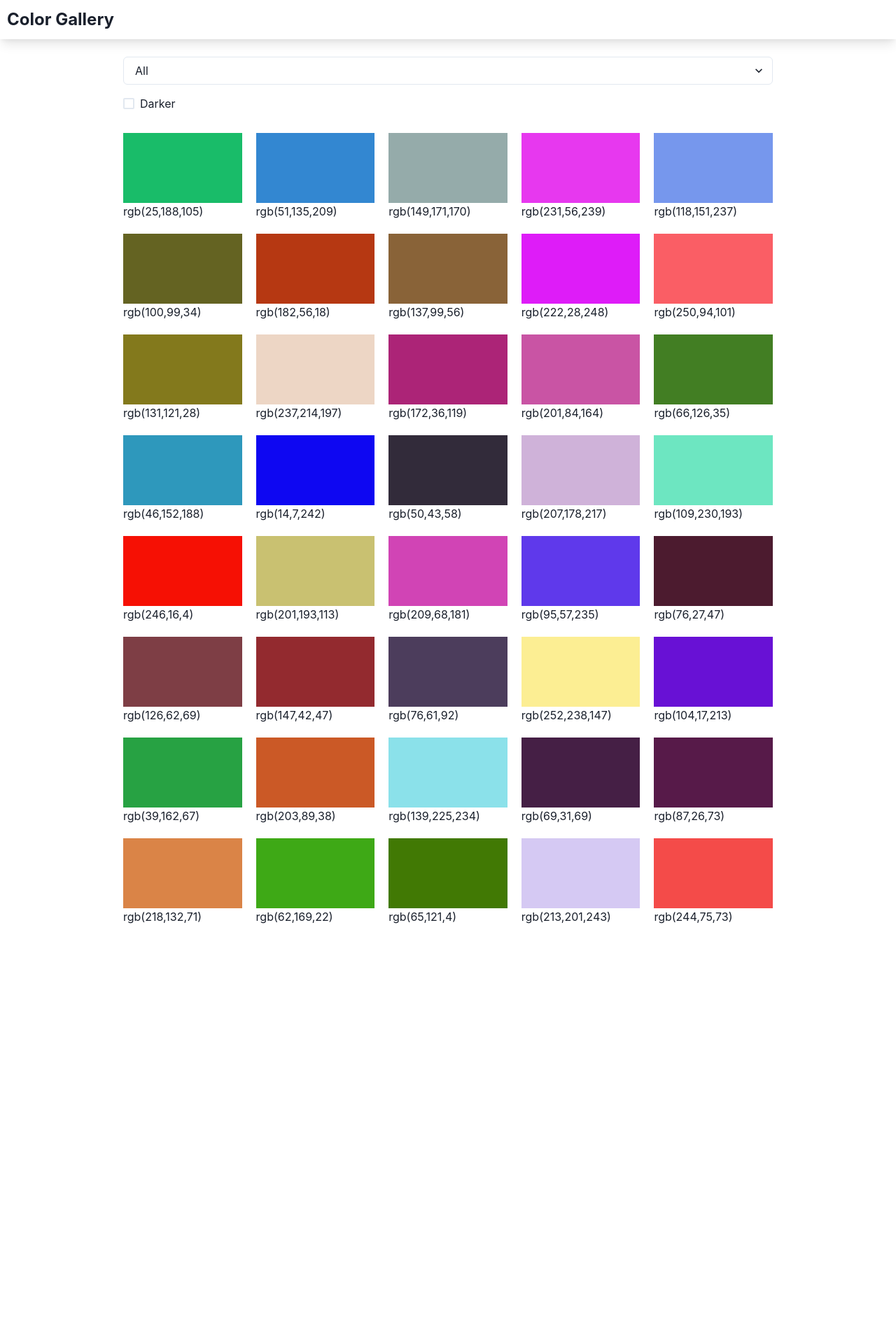
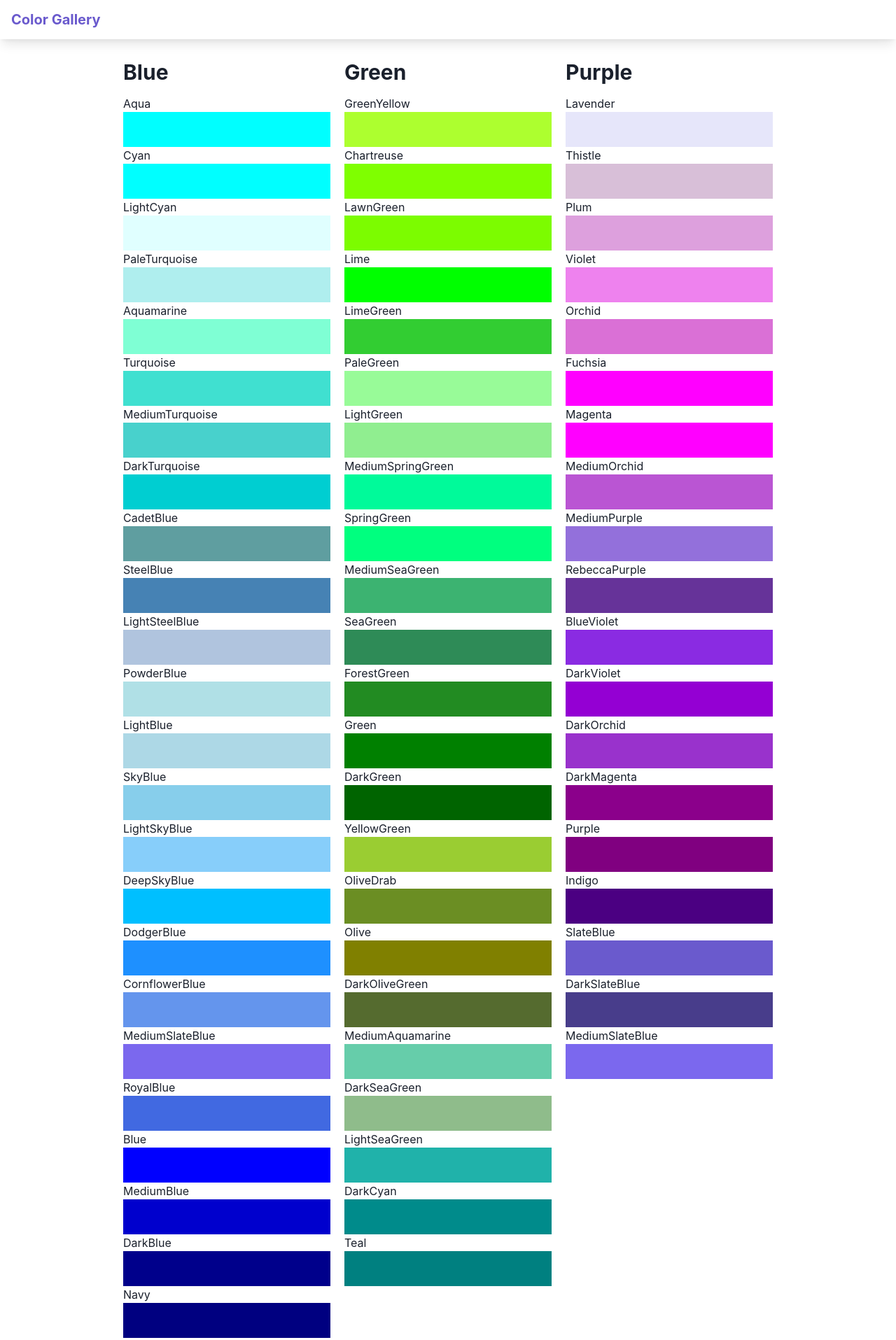
Before and after one commit to haris0/color-gallery, a React (Create React App) app: page / in a window 1280 px wide. Shown: the top 1915 px of the page at 70% size. Before the commit the page ends 1338 px from the top, so only its background shows below. Built offline with nearby package versions, Linux system fonts and the light colour scheme.

Commit message:
change to color picker

```diff
--- a/src/components/BoxColor.tsx
+++ b/src/components/BoxColor.tsx
@@ -1,18 +1,26 @@
 import React from 'react'
 import { Box, Text} from '@chakra-ui/react';
 
-type BoxProps = {
-  color: string,
+type colorAtt = {
+  name: string,
+  code: string
 }
 
-function BoxColor({ color }: BoxProps) {
+type BoxProps = {
+  colors: colorAtt[]
+}
+
+function BoxColor({colors}:BoxProps) {
   return (
     <div>
-      <Box height="100px" bg={color}>
+      <Box marginTop="15px">
+        {colors.map(color => (
+          <Box>
+            <Text> {color.name} </Text>
+            <Box height="50px" bg={color.code} cursor="pointer"></Box>
+          </Box>
+        ))}
       </Box>
-      <Text>
-          {color}
-      </Text>
     </div>
   )
 }
--- /dev/null
+++ b/src/components/ColorList.tsx
@@ -0,0 +1,178 @@
+export interface colorType {
+  name: string;
+  colors: {name:string, code:string}[];
+}
+
+export const ColorList : colorType[] = [
+  {
+    name:"Blue",
+    colors:[
+      {name: "Aqua", code: "#00FFFF"},
+      {name: "Cyan", code: "#00FFFF"},
+      {name: "LightCyan", code: "#E0FFFF"},
+      {name: "PaleTurquoise", code: "#AFEEEE"},
+      {name: "Aquamarine", code: "#7FFFD4"},
+      {name: "Turquoise", code: "#40E0D0"},
+      {name: "MediumTurquoise", code: "#48D1CC"},
+      {name: "DarkTurquoise", code: "#00CED1"},
+      {name: "CadetBlue", code: "#5F9EA0"},
+      {name: "SteelBlue", code: "#4682B4"},
+      {name: "LightSteelBlue", code: "#B0C4DE"},
+      {name: "PowderBlue", code: "#B0E0E6"},
+      {name: "LightBlue", code: "#ADD8E6"},
+      {name: "SkyBlue", code: "#87CEEB"},
+      {name: "LightSkyBlue", code: "#87CEFA"},
+      {name: "DeepSkyBlue", code: "#00BFFF"},
+      {name: "DodgerBlue", code: "#1E90FF"},
+      {name: "CornflowerBlue", code: "#6495ED"},
+      {name: "MediumSlateBlue", code: "#7B68EE"},
+      {name: "RoyalBlue", code: "#4169E1"},
+      {name: "Blue", code: "#0000FF"},
+      {name: "MediumBlue", code: "#0000CD"},
+      {name: "DarkBlue", code: "#00008B"},
+      {name: "Navy", code: "#000080"},
+      {name: "MidnightBlue", code: "#191970"},
+    ]
+  },
+  {
+    name:"Green",
+    colors:[
+      {name: "GreenYellow", code: "#ADFF2F"},
+      {name: "Chartreuse", code: "#7FFF00"},
+      {name: "LawnGreen", code: "#7CFC00"},
+      {name: "Lime", code: "#00FF00"},
+      {name: "LimeGreen", code: "#32CD32"},
+      {name: "PaleGreen", code: "#98FB98"},
+      {name: "LightGreen", code: "#90EE90"},
+      {name: "MediumSpringGreen", code: "#00FA9A"},
+      {name: "SpringGreen", code: "#00FF7F"},
+      {name: "MediumSeaGreen", code: "#3CB371"},
+      {name: "SeaGreen", code: "#2E8B57"},
+      {name: "ForestGreen", code: "#228B22"},
+      {name: "Green", code: "#008000"},
+      {name: "DarkGreen", code: "#006400"},
+      {name: "YellowGreen", code: "#9ACD32"},
+      {name: "OliveDrab", code: "#6B8E23"},
+      {name: "Olive", code: "#808000"},
+      {name: "DarkOliveGreen", code: "#556B2F"},
+      {name: "MediumAquamarine", code: "#66CDAA"},
+      {name: "DarkSeaGreen", code: "#8FBC8B"},
+      {name: "LightSeaGreen", code: "#20B2AA"},
+      {name: "DarkCyan", code: "#008B8B"},
+      {name: "Teal", code: "#008080"},
+    ]
+  },
+  {
+    name:"Purple",
+    colors:[
+      {name: "Lavender", code: "#E6E6FA"},
+      {name: "Thistle", code: "#D8BFD8"},
+      {name: "Plum", code: "#DDA0DD"},
+      {name: "Violet", code: "#EE82EE"},
+      {name: "Orchid", code: "#DA70D6"},
+      {name: "Fuchsia", code: "#FF00FF"},
+      {name: "Magenta", code: "#FF00FF"},
+      {name: "MediumOrchid", code: "#BA55D3"},
+      {name: "MediumPurple", code: "#9370DB"},
+      {name: "RebeccaPurple", code: "#663399"},
+      {name: "BlueViolet", code: "#8A2BE2"},
+      {name: "DarkViolet", code: "#9400D3"},
+      {name: "DarkOrchid", code: "#9932CC"},
+      {name: "DarkMagenta", code: "#8B008B"},
+      {name: "Purple", code: "#800080"},
+      {name: "Indigo", code: "#4B0082"},
+      {name: "SlateBlue", code: "#6A5ACD"},
+      {name: "DarkSlateBlue", code: "#483D8B"},
+      {name: "MediumSlateBlue", code: "#7B68EE"},
+    ]
+  },
+  {
+    name:"Brown",
+    colors:[
+      {name: "Cornsilk", code: "#FFF8DC"},
+      {name: "BlanchedAlmond", code: "#FFEBCD"},
+      {name: "Bisque", code: "#FFE4C4"},
+      {name: "NavajoWhite", code: "#FFDEAD"},
+      {name: "Wheat", code: "#F5DEB3"},
+      {name: "BurlyWood", code: "#DEB887"},
+      {name: "Tan", code: "#D2B48C"},
+      {name: "RosyBrown", code: "#BC8F8F"},
+      {name: "SandyBrown", code: "#F4A460"},
+      {name: "Goldenrod", code: "#DAA520"},
+      {name: "DarkGoldenrod", code: "#B8860B"},
+      {name: "Peru", code: "#CD853F"},
+      {name: "Chocolate", code: "#D2691E"},
+      {name: "SaddleBrown", code: "#8B4513"},
+      {name: "Sienna", code: "#A0522D"},
+      {name: "Brown", code: "#A52A2A"},
+      {name: "Maroon", code: "#800000"},
+    ]
+  },
+  {
+    name:"Yellow",
+    colors:[
+      {name: "Gold", code: "#FFD700"},
+      {name: "Yellow", code: "#FFFF00"},
+      {name: "LightYellow", code: "#FFFFE0"},
+      {name: "LemonChiffon", code: "#FFFACD"},
+      {name: "LightGoldenrodYellow", code: "#FAFAD2"},
+      {name: "PapayaWhip", code: "#FFEFD5"},
+      {name: "Moccasin", code: "#FFE4B5"},
+      {name: "PeachPuff", code: "#FFDAB9"},
+      {name: "PaleGoldenrod", code: "#EEE8AA"},
+      {name: "Khaki", code: "#F0E68C"},
+      {name: "DarkKhaki", code: "#BDB76B"},
+    ]
+  },
+  {
+    name:"Gray",
+    colors:[
+      {name: "Gainsboro", code: "#DCDCDC"},
+      {name: "LightGray", code: "#D3D3D3"},
+      {name: "Silver", code: "#C0C0C0"},
+      {name: "DarkGray", code: "#A9A9A9"},
+      {name: "Gray", code: "#808080"},
+      {name: "DimGray", code: "#696969"},
+      {name: "LightSlateGray", code: "#778899"},
+      {name: "SlateGray", code: "#708090"},
+      {name: "DarkSlateGray", code: "#2F4F4F"},
+      {name: "Black", code: "#000000"},
+    ]
+  },
+  {
+    name:"Red",
+    colors:[
+      {name : "IndianRed", code:"#CD5C5C"},
+      {name : "LightCoral", code:"#F08080"},
+      {name : "Salmon", code:"#FA8072"},
+      {name : "DarkSalmon", code:"#E9967A"},
+      {name : "LightSalmon", code:"#FFA07A"},
+      {name : "Crimson", code:"#DC143C"},
+      {name : "Red", code:"#FF0000"},
+      {name : "FireBrick", code:"#B22222"},
+      {name : "DarkRed", code:"#8B0000"},
+    ]
+  },
+  {
+    name:"Pink",
+    colors:[
+      {name: "Pink", code: "#FFC0CB"},
+      {name: "LightPink", code: "#FFB6C1"},
+      {name: "HotPink", code: "#FF69B4"},
+      {name: "DeepPink", code: "#FF1493"},
+      {name: "MediumVioletRed", code: "#C71585"},
+      {name: "PaleVioletRed", code: "#DB7093"},
+    ]
+  },
+  {
+    name:"Orange",
+    colors:[
+      {name: "LightSalmon", code: "#FFA07A"},
+      {name: "Coral", code: "#FF7F50"},
+      {name: "Tomato", code: "#FF6347"},
+      {name: "OrangeRed", code: "#FF4500"},
+      {name: "DarkOrange", code: "#FF8C00"},
+      {name: "Orange", code: "#FFA500"},
+    ]
+  },
+]
--- a/src/components/Header.tsx
+++ b/src/components/Header.tsx
@@ -1,5 +1,5 @@
 import React from 'react'
-import {Flex, Text} from "@chakra-ui/react";
+import {Flex, Heading} from "@chakra-ui/react";
 import { Link } from "react-router-dom";
 
 export default function header() {
@@ -9,21 +9,22 @@ export default function header() {
       align="center"
       justify="space-between"
       overflow="hidden"
+      position="fixed"
       top="0"
       width="100%"
       wrap="wrap"
-      padding="10px"
+      padding="1rem"
       bg="white"
       boxShadow="lg"
-      marginBottom="25px">
+      marginBottom="15px">
       <Flex align="center" mr={5}>
       <Link to="/">
-        <Text
-          fontWeight="Bold"
-          fontSize="x-large"
-          >
+        <Heading
+          as="h3"
+          size="md"
+          color="#6A5ACD">
           Color Gallery
-        </Text>
+        </Heading>
       </Link>
       </Flex>
     </Flex>
--- a/src/containers/HomePage.tsx
+++ b/src/containers/HomePage.tsx
@@ -1,70 +1,33 @@
 import React, {useState, useEffect} from 'react'
 import { Container,
-         Select,
-         Checkbox,
+         Heading,
          Box,
          SimpleGrid} from '@chakra-ui/react';
-import BoxColor from '../components/BoxColor'
-
-//Get RGB Random Color
-const getRandomColor = (n: number): { [key: string]: string[]; } =>{
-  let colors: { [key: string]: string[]; } = {};
-  let all: Array<string> = [];
-  let red: Array<string> = [];
-  let green: Array<string> = [];
-  let blue: Array<string> = [];
-  for(let i=0; i < n; i++){
-    let r:number=Math.floor(Math.random() * 255) + 1;
-    let g:number=Math.floor(Math.random() * 255) + 1;
-    let b:number=Math.floor(Math.random() * 255) + 1;
-    let color:string = 'rgb('+ r + ',' +  g +',' + b +')'
-    all.push(color);
-    if(r > g && r > b){
-      red.push(color)
-    }else if(g > r && g > b){
-      green.push(color)
-    }else{
-      blue.push(color)
-    }
-  }
-  colors = {
-    'All':all,
-    'Red':red,
-    'Green':green,
-    'Blue':blue
-  }
-  return colors
-};
+import BoxColor from '../components/BoxColor';
+import {colorType, ColorList} from '../components/ColorList';
 
 export default function HomePage() {
-  const [category, setCategory] = useState<string>("All");
-  const [colors, setColors] = useState<{ [key: string]: string[]; }>(getRandomColor(40));
-  const [selectedColors, setSelectedColors] = useState<string[]>([]);
+
+  const [colorList, setColorList] = useState<colorType[]>(ColorList);
 
   useEffect(()=>{
-    setSelectedColors(colors[category])
-  },[category])
+  },[])
 
   return (
     <div>
       <Container
         maxW="960px"
+        marginTop="85px"
         marginBottom="16px">
         <Box>
-          <Select onChange={(e: React.ChangeEvent<{ value: string }>) => setCategory(e.target.value)}>
-            <option value="All">All</option>
-            <option value="Red">Red</option>
-            <option value="Green">Green</option>
-            <option value="Blue">Blue</option>
-          </Select>
-          <Checkbox marginTop="15px">Darker</Checkbox>
-        </Box>
-        <Box marginTop="20px">
-          <SimpleGrid columns={[2, null, 5]} marginTop="30px" spacing="20px">
-            {selectedColors.map(color => (
-              <BoxColor key={color} color={color}></BoxColor>
-            ))}
-          </SimpleGrid>
+        <SimpleGrid columns={[1, null, 3]} marginBottom="35px" spacing="20px">
+          {colorList.map(color => (
+            <Box>
+                <Heading as="h3" size="lg">{color.name}</Heading>
+                <BoxColor key={color.name}  colors={color.colors}></BoxColor>
+            </Box>
+          ))}
+        </SimpleGrid>
         </Box>
       </Container>
     </div>
```
